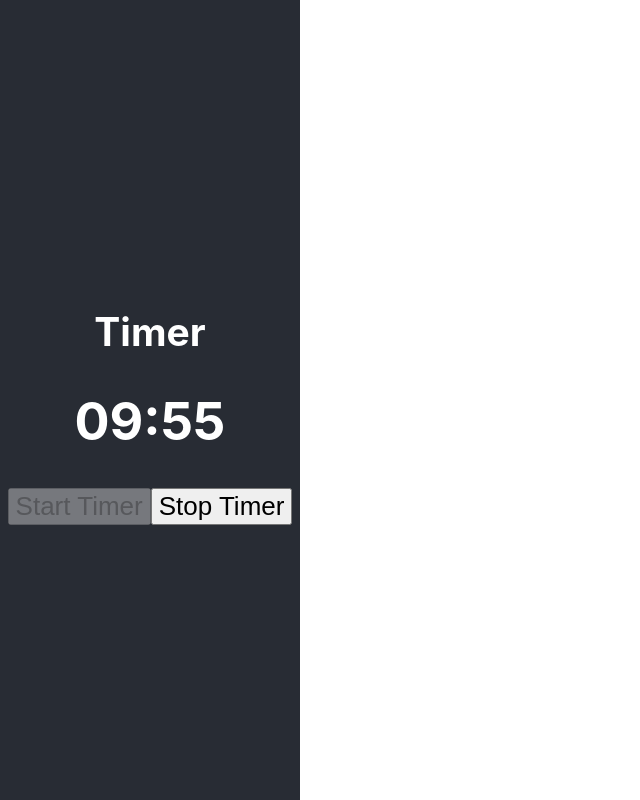
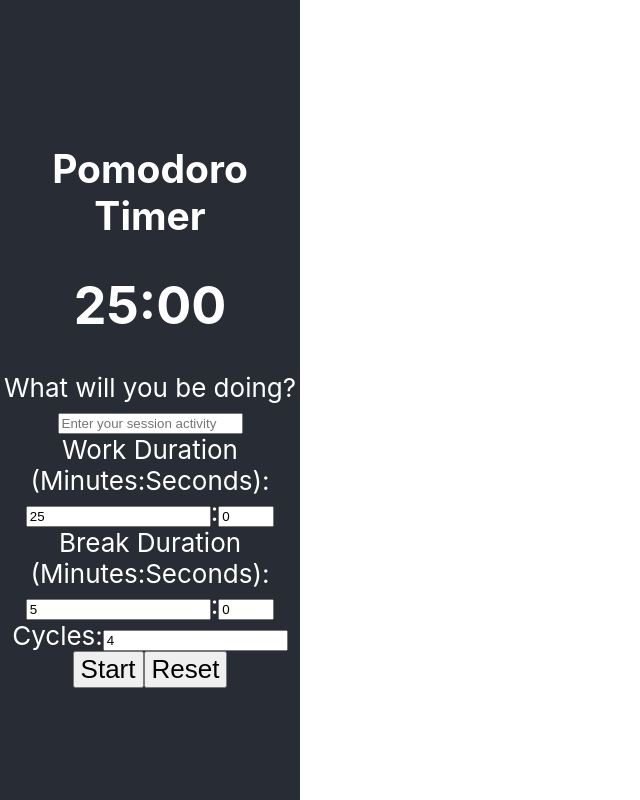
Before and after one commit to isaemi/hack-the-north-2024, a React (Vite) app in the folder client/: page / in a window 1280 px wide. Shown: the whole page, without its empty margins (0-640 px from the left). Built offline with nearby package versions, Linux system fonts and the light colour scheme.

Commit message:
Update Timer.jsx

```diff
--- a/client/src/components/Timer.jsx
+++ b/client/src/components/Timer.jsx
@@ -1,86 +1,224 @@
-import { useState, useEffect, useRef} from 'react'
+import { useState, useEffect, useRef } from 'react';
 
-function Timer() {
-    const [endTime, setEndTime] = useState(null);
-    const [startTime, setStartTime] = useState(null);
-    const [timeElapsed, setTimeElapsed] = useState(null);
-    const intervalRef = useRef(null); // Holds the interval ID
+function PomodoroTimer() {
+  const [workMinutes, setWorkMinutes] = useState(25); // Default to 25 minutes
+  const [workSeconds, setWorkSeconds] = useState(0); // Default to 0 seconds
+  const [breakMinutes, setBreakMinutes] = useState(5); // Default to 5 minutes
+  const [breakSeconds, setBreakSeconds] = useState(0); // Default to 0 seconds
+  const [cycles, setCycles] = useState(4); // Default to 4 cycles
+  const [currentCycle, setCurrentCycle] = useState(1);
+  const [timeElapsed, setTimeElapsed] = useState(0);
+  const [isBreak, setIsBreak] = useState(false);
+  const [isRunning, setIsRunning] = useState(false);
+  const [isPaused, setIsPaused] = useState(false);
+  const [mode, setMode] = useState(''); // Mode input
+  const intervalRef = useRef(null);
 
-    const startTimer = () => {
-        let startTime = null;
-        let endTime = null;
-        try {
-            startTime = window.localStorage.getItem('startTime');
-            endTime = window.localStorage.getItem('endTime');
+  // Convert minutes and seconds to total seconds
+  const getTotalSeconds = (minutes, seconds) => minutes * 60 + seconds;
 
-            if (!startTime || !endTime || Date.now() > endTime) {
-                startTime = Date.now();
-                endTime = startTime + 600000;
-                window.localStorage.setItem('startTime', startTime);
-                window.localStorage.setItem('endTime', endTime);
-            }
+  // Format time for display
+  const formatTime = (elapsedTime) => {
+    const minutes = Math.floor(elapsedTime / 60);
+    const seconds = elapsedTime % 60;
+    return `${String(minutes)}:${String(seconds).padStart(2, '0')}`;
+  };
 
-            setEndTime(endTime);
-            setStartTime(startTime);
-        } catch (error) {
-            console.error('Error fetching or saving time from storage:', error);
-        }
+  // Save to localStorage with error handling
+  const saveToLocalStorage = (key, value) => {
+    try {
+      localStorage.setItem(key, JSON.stringify(value));
+    } catch (error) {
+      console.error("Failed to save to localStorage", error);
+    }
+  };
+
+  // Load from localStorage with error handling
+  const loadFromLocalStorage = (key, defaultValue) => {
+    try {
+      const savedValue = localStorage.getItem(key);
+      return savedValue ? JSON.parse(savedValue) : defaultValue;
+    } catch (error) {
+      console.error("Failed to load from localStorage", error);
+      return defaultValue;
+    }
+  };
+
+  // Start the timer
+  const startTimer = () => {
+    if (!mode) {
+      alert('Please enter a mode for the session');
+      return;
     }
 
-    const stopTimer = () => {
-        window.localStorage.removeItem('startTime');
-        window.localStorage.removeItem('endTime');
-        setTimeElapsed(0);
-        clearInterval(intervalRef.current);
+    setIsRunning(true);
+    setIsPaused(false);
+    saveToLocalStorage('mode', mode);
+
+    intervalRef.current = setInterval(() => {
+      setTimeElapsed((prev) => {
+        if (prev <= 0) {
+          clearInterval(intervalRef.current);
+          if (currentCycle < cycles) {
+            setIsBreak(!isBreak);
+            setCurrentCycle((prevCycle) => prevCycle + (isBreak ? 0 : 1));
+            return isBreak
+              ? getTotalSeconds(workMinutes, workSeconds)
+              : getTotalSeconds(breakMinutes, breakSeconds);
+          } else {
+            stopTimer(); // Stop after all cycles are completed
+          }
+        }
+        return prev - 1;
+      });
+    }, 1000);
+  };
+
+  // Pause the timer
+  const pauseTimer = () => {
+    clearInterval(intervalRef.current);
+    setIsPaused(true);
+    setIsRunning(false);
+    saveToLocalStorage('timeElapsed', timeElapsed);
+  };
+
+  // Resume the timer
+  const resumeTimer = () => {
+    setIsPaused(false);
+    setIsRunning(true);
+    startTimer();
+  };
+
+  // Reset the timer
+  const resetTimer = () => {
+    clearInterval(intervalRef.current);
+    setIsRunning(false);
+    setIsPaused(false);
+    setTimeElapsed(getTotalSeconds(workMinutes, workSeconds));
+    setCurrentCycle(1);
+    setIsBreak(false);
+    localStorage.clear(); // Clear all stored data on reset
+  };
+
+  // Handle input changes for minutes and seconds
+  const handleMinutesChange = (e, setMinutes) => {
+    const value = e.target.value;
+    if (value < 0) {
+      setMinutes(0); // Prevent negative values
+    } else {
+      setMinutes(value);
     }
+  };
 
-    const formatTime = (elapsedTime) => {
-        if (elapsedTime === null) {
-            return "...";
-        }
-        const minutes = Math.floor(elapsedTime / 60);
-        const seconds = elapsedTime % 60;
+  const handleSecondsChange = (e, setSeconds) => {
+    const value = e.target.value;
+    if (value < 0) {
+      setSeconds(0); // Prevent negative values
+    } else if (value >= 60) {
+      setSeconds(59); // Cap seconds at 59
+    } else {
+      setSeconds(value);
+    }
+  };
 
-        // Format minutes and seconds with leading zeroes if needed
-        const formattedMinutes = String(minutes).padStart(2, '0');
-        const formattedSeconds = String(seconds).padStart(2, '0');
+  useEffect(() => {
+    setTimeElapsed(getTotalSeconds(workMinutes, workSeconds));
+  }, [workMinutes, workSeconds]);
 
-        return `${formattedMinutes}:${formattedSeconds}`;
-    };
+  useEffect(() => {
+    saveToLocalStorage('timeElapsed', timeElapsed);
+  }, [timeElapsed]);
 
-    useEffect(() => {
-        let interval = null;
+  return (
+    <div className="pomodoro-container">
+      <h2>Pomodoro Timer</h2>
 
-        if (startTime) {
-            intervalRef.current = setInterval(() => {
-                const remainingTime = Math.floor((endTime - Date.now()) / 1000);
+      <div className="timer-display">
+        <h1>{formatTime(timeElapsed)}</h1>
+      </div>
 
-                if (remainingTime <= 0) {
-                    clearInterval(intervalRef.current); // Stop the interval if the time has passed
-                    setTimeElapsed(0); // Optionally set timeElapsed to 0 if the time is up
-                } else {
-                    setTimeElapsed(remainingTime);
-                }
-            }, 1000);
-        }
+      <div className="settings">
+        <div className="setting-item">
+          <label>What will you be doing?</label>
+          <input
+            type="text"
+            value={mode}
+            onChange={(e) => setMode(e.target.value)}
+            placeholder="Enter your session activity"
+            disabled={isRunning || isPaused}
+          />
+        </div>
 
-        return () => clearInterval(interval);
-    }, [startTime]);
+        <div className="setting-item">
+          <label>Work Duration (Minutes:Seconds):</label>
+          <div>
+            <input
+              type="number"
+              value={workMinutes}
+              onChange={(e) => handleMinutesChange(e, setWorkMinutes)}
+              disabled={isRunning || isPaused}
+              min="0"
+            />
+            <span>:</span>
+            <input
+              type="number"
+              value={workSeconds}
+              onChange={(e) => handleSecondsChange(e, setWorkSeconds)}
+              disabled={isRunning || isPaused}
+              min="0"
+              max="59"
+            />
+          </div>
+        </div>
 
-    useEffect(() => {
-        startTimer();
-    }, []);
+        <div className="setting-item">
+          <label>Break Duration (Minutes:Seconds):</label>
+          <div>
+            <input
+              type="number"
+              value={breakMinutes}
+              onChange={(e) => handleMinutesChange(e, setBreakMinutes)}
+              disabled={isRunning || isPaused}
+              min="0"
+            />
+            <span>:</span>
+            <input
+              type="number"
+              value={breakSeconds}
+              onChange={(e) => handleSecondsChange(e, setBreakSeconds)}
+              disabled={isRunning || isPaused}
+              min="0"
+              max="59"
+            />
+          </div>
+        </div>
 
-    return (
-        <div className="section">
-            <h2>Timer</h2>
-            <h1>{formatTime(timeElapsed)}</h1>
-            <div>
-                <button onClick={startTimer} disabled={timeElapsed !== 0}>Start Timer</button>
-                <button onClick={stopTimer} disabled={timeElapsed === 0}>Stop Timer</button>
-            </div>
+        <div className="setting-item">
+          <label>Cycles:</label>
+          <input
+            type="number"
+            value={cycles}
+            onChange={(e) => setCycles(e.target.value)}
+            disabled={isRunning || isPaused}
+            min="1"
+          />
         </div>
-    )
+      </div>
+
+      <div className="buttons">
+        {!isRunning && !isPaused && (
+          <button onClick={startTimer}>Start</button>
+        )}
+        {isRunning && (
+          <button onClick={pauseTimer}>Pause</button>
+        )}
+        {isPaused && (
+          <button onClick={resumeTimer}>Resume</button>
+        )}
+        <button onClick={resetTimer}>Reset</button>
+      </div>
+    </div>
+  );
 }
 
-export default Timer;
+export default PomodoroTimer;
```
